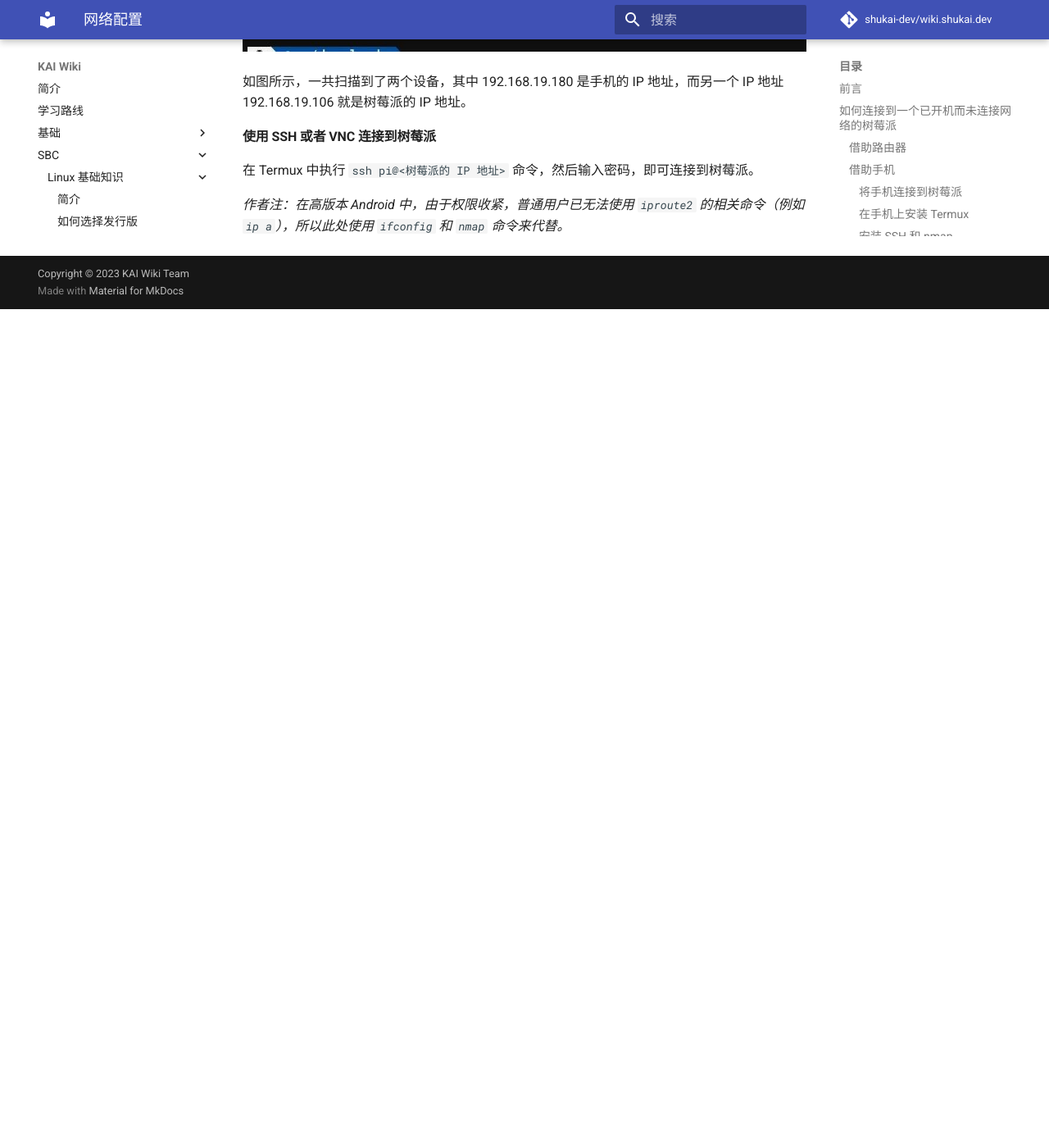
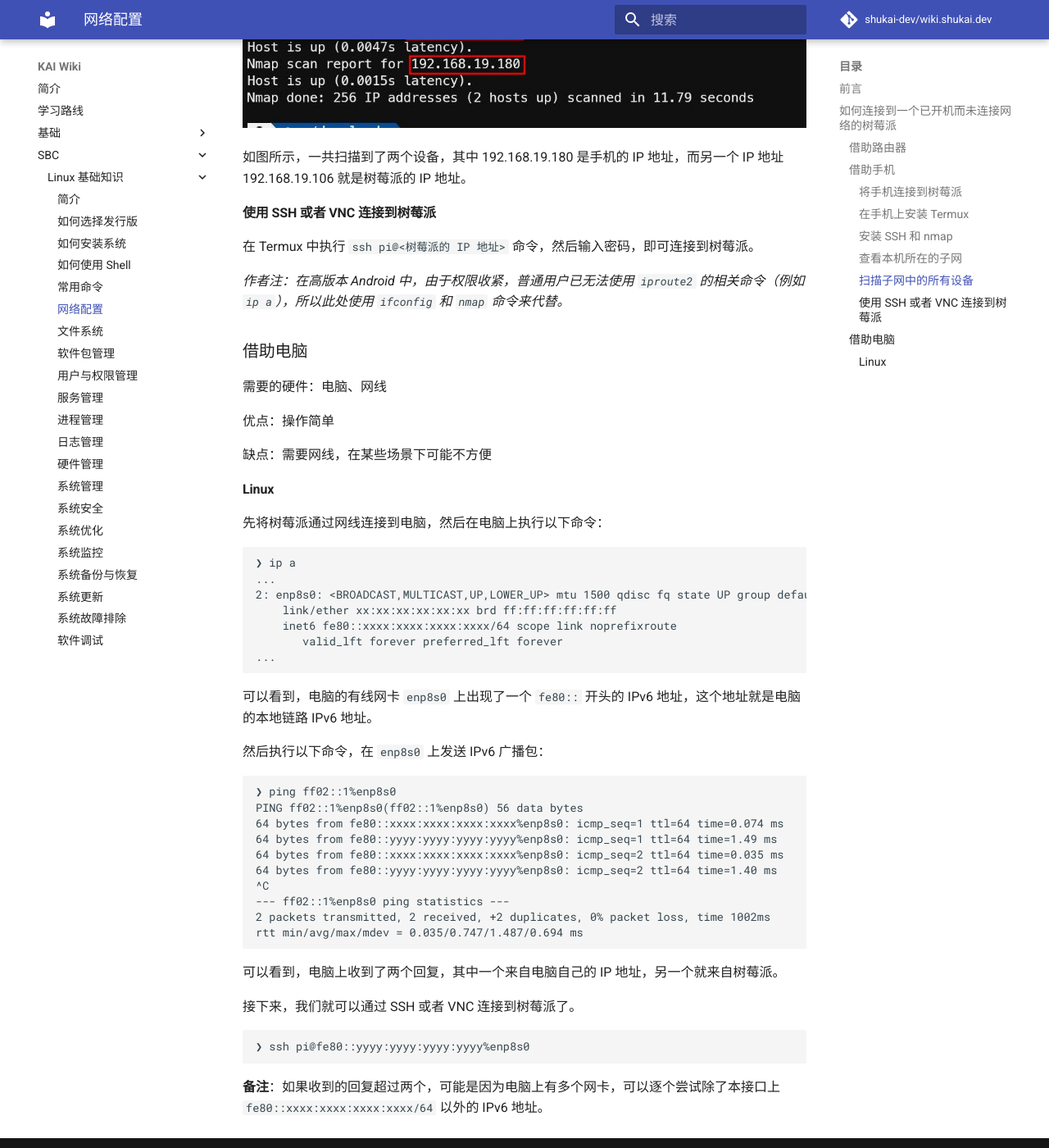
Before and after one commit to shukai-dev/wiki.shukai.dev, an MkDocs documentation site: the page built from docs/sbc/linux-basic/network-configuration.md, in a window 1280 px wide and 1400 px high, scrolled down 2817 px. Shown: the whole window at 82% size. Built offline with MkDocs 1.6.1 and Material for MkDocs 9.7.7, drawn with Linux system fonts in a browser that asks for light colours; comment, search, counter and statistics services are not loaded; before the commit the page ends 3194 px from its top, so only the background shows below that; some of the changed text lies outside the part shown.

Commit message:
添加内容

````diff
--- a/docs/sbc/linux-basic/network-configuration.md
+++ b/docs/sbc/linux-basic/network-configuration.md
@@ -9,6 +9,8 @@
 众所周知，我们常用的两种控制树莓派的方法，一种是通过网络 SSH 或者 VNC 连接，另一种是通过 HDMI 连接显示器。但是，如果我们的树莓派已经开机而未连接到网络，同时我们手头没有显示器，那么我们就无法通过这两种方法来控制树莓派了。
 
 接下来，我们将介绍如何通过网络的方式重新连接到树莓派。
+
+**注意**：如果树莓派并未成功启动，那么本文档中的方法将无法使用，请参考 [如何解决树莓派无法启动的问题](./system-troubleshooting.md#如何解决树莓派无法启动的问题)。
 
 ### 借助路由器
 
@@ -40,7 +42,7 @@
 
 [Termux](https://termux.com/) 是一款 Android 上的终端模拟器，可以在 Android 上运行一部分 Linux 命令。
 
-1. 打开 [Termux 的 Github Release 页面](https://github.com/termux/termux-app/releases)
+1. 打开 [Termux 的 Github Release 页面](https://github.com/termux/termux-app/releases)。如果遇到国内访问不通的情况，可以使用这个 [FastGit 提供的镜像地址](https://hub.fgit.ml/termux/termux-app/releases)。
 2. 对于大部分手机，下载带有 `arm64-v8a` 字样的 APK 文件，例如 `termux-app_v0.118.0+github-debug_arm64-v8a.apk`，然后安装
 3. 打开 Termux，等待 Termux 安装完成
 
@@ -103,3 +105,52 @@ Nmap done: 256 IP addresses (2 hosts up) scanned in 11.79 seconds
 在 Termux 中执行 `ssh pi@<树莓派的 IP 地址>` 命令，然后输入密码，即可连接到树莓派。
 
 *作者注：在高版本 Android 中，由于权限收紧，普通用户已无法使用 `iproute2` 的相关命令（例如 `ip a`），所以此处使用 `ifconfig` 和 `nmap` 命令来代替。*
+
+### 借助电脑
+
+需要的硬件：电脑、网线
+
+优点：操作简单
+
+缺点：需要网线，在某些场景下可能不方便
+
+#### Linux
+
+先将树莓派通过网线连接到电脑，然后在电脑上执行以下命令：
+
+```bash
+❯ ip a
+...
+2: enp8s0: <BROADCAST,MULTICAST,UP,LOWER_UP> mtu 1500 qdisc fq state UP group default qlen 1000
+    link/ether xx:xx:xx:xx:xx:xx brd ff:ff:ff:ff:ff:ff
+    inet6 fe80::xxxx:xxxx:xxxx:xxxx/64 scope link noprefixroute
+       valid_lft forever preferred_lft forever
+...
+```
+
+可以看到，电脑的有线网卡 `enp8s0` 上出现了一个 `fe80::` 开头的 IPv6 地址，这个地址就是电脑的本地链路 IPv6 地址。
+
+然后执行以下命令，在 `enp8s0` 上发送 IPv6 广播包：
+
+```bash
+❯ ping ff02::1%enp8s0
+PING ff02::1%enp8s0(ff02::1%enp8s0) 56 data bytes
+64 bytes from fe80::xxxx:xxxx:xxxx:xxxx%enp8s0: icmp_seq=1 ttl=64 time=0.074 ms
+64 bytes from fe80::yyyy:yyyy:yyyy:yyyy%enp8s0: icmp_seq=1 ttl=64 time=1.49 ms
+64 bytes from fe80::xxxx:xxxx:xxxx:xxxx%enp8s0: icmp_seq=2 ttl=64 time=0.035 ms
+64 bytes from fe80::yyyy:yyyy:yyyy:yyyy%enp8s0: icmp_seq=2 ttl=64 time=1.40 ms
+^C
+--- ff02::1%enp8s0 ping statistics ---
+2 packets transmitted, 2 received, +2 duplicates, 0% packet loss, time 1002ms
+rtt min/avg/max/mdev = 0.035/0.747/1.487/0.694 ms
+```
+
+可以看到，电脑上收到了两个回复，其中一个来自电脑自己的 IP 地址，另一个就来自树莓派。
+
+接下来，我们就可以通过 SSH 或者 VNC 连接到树莓派了。
+
+```bash
+❯ ssh pi@fe80::yyyy:yyyy:yyyy:yyyy%enp8s0
+```
+
+**备注**：如果收到的回复超过两个，可能是因为电脑上有多个网卡，可以逐个尝试除了本接口上 `fe80::xxxx:xxxx:xxxx:xxxx/64` 以外的 IPv6 地址。
````
